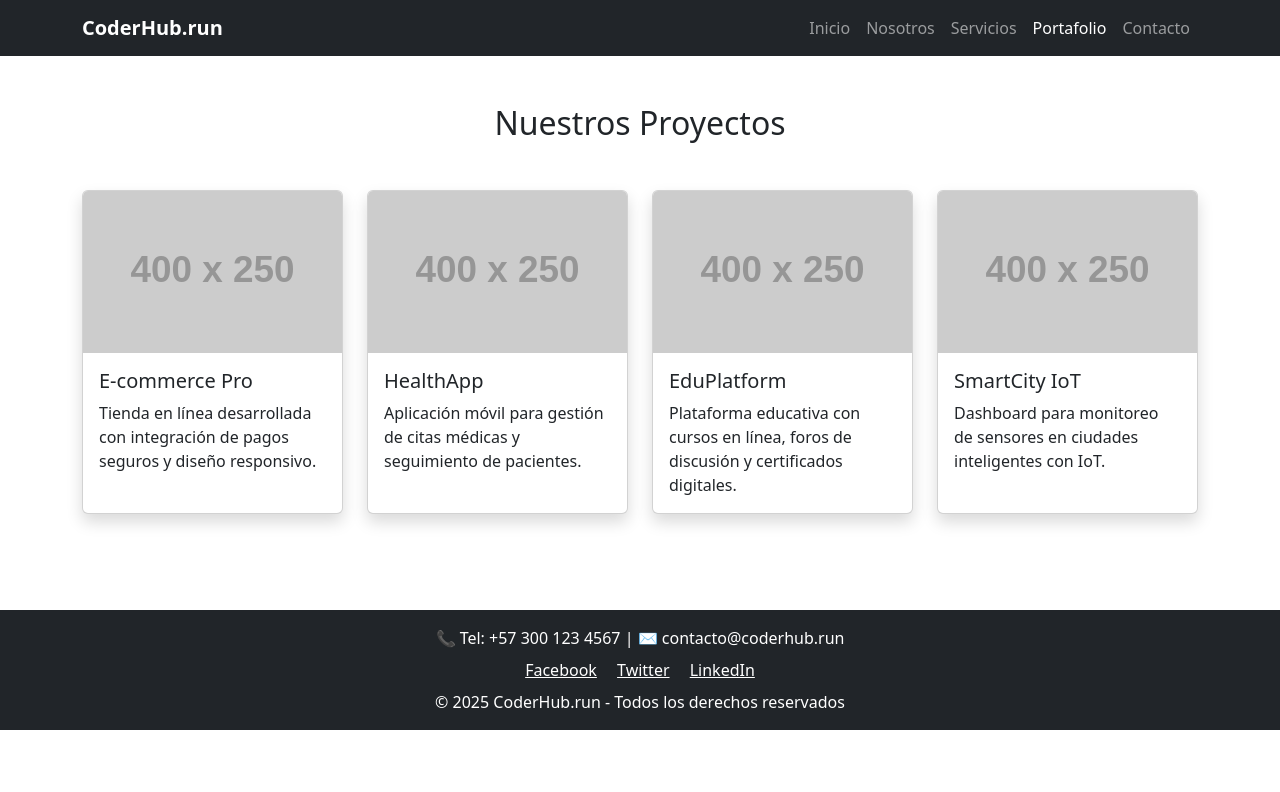
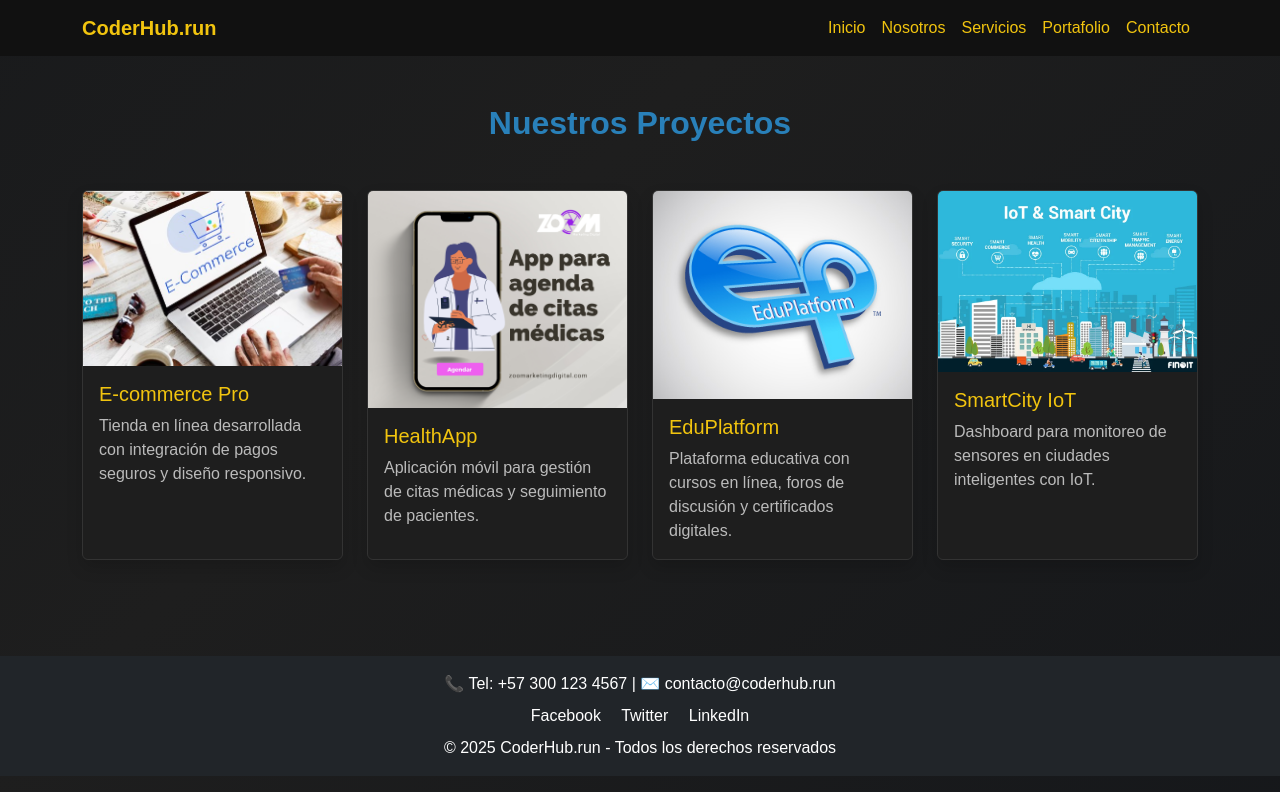
Before and after one commit to andre2308dev/Parcial2_2025g1_Osorio_Wilson, a plain HTML site: page projects.html in a window 1280 px wide. Drawn offline with nearby package versions, Linux system fonts and the light colour scheme; placeholder pictures from the web are drawn by us.

Commit message:
primeros estilos

```diff
--- a/css/styles.css
+++ b/css/styles.css
@@ -4,8 +4,107 @@
     box-sizing: border-box;
 }
 
-h1 {
-    color: #333;
-    text-align: center;
-    margin-top: 20px;
+/* ====== Estilo Global ====== */
+body {
+    font-family: 'Poppins', sans-serif;
+    color: #f1c40f;
+    background: linear-gradient(-45deg, #0d1117, #1e1e1e, #0d1117, #111);
+    background-size: 400% 400%;
+    animation: gradientBG 15s ease infinite;
 }
+
+/* Fondo animado */
+@keyframes gradientBG {
+    0% {
+        background-position: 0% 50%;
+    }
+
+    50% {
+        background-position: 100% 50%;
+    }
+
+    100% {
+        background-position: 0% 50%;
+    }
+}
+
+/* ====== Encabezados ====== */
+h1,
+h2,
+h3 {
+    color: #2980b9;
+    /* Azul elegante */
+    font-weight: 700;
+}
+
+h2 span {
+    color: #e67e22;
+    /* Resalta palabras clave en naranja */
+}
+
+/* ====== Navbar ====== */
+.navbar {
+    background-color: #111 !important;
+}
+
+.navbar .nav-link,
+.navbar .navbar-brand {
+    color: #f1c40f !important;
+    transition: 0.3s;
+}
+
+.navbar .nav-link:hover {
+    color: #2980b9 !important;
+    /* Azul en hover */
+}
+
+/* ====== Botones ====== */
+.btn-primary {
+    background: linear-gradient(45deg, #f1c40f, #e67e22);
+    border: none;
+    color: #000;
+    font-weight: bold;
+    transition: 0.4s;
+}
+
+.btn-primary:hover {
+    background: linear-gradient(45deg, #2980b9, #f1c40f);
+    color: #fff;
+}
+
+/* ====== Cards ====== */
+.card {
+    background-color: #1e1e1e;
+    color: #ddd;
+    border: 1px solid #333;
+    transition: transform 0.3s, box-shadow 0.3s;
+}
+
+.card:hover {
+    transform: translateY(-8px);
+    box-shadow: 0 6px 20px rgba(241, 196, 15, 0.4);
+}
+
+.card-title {
+    color: #f1c40f;
+}
+
+.card-text {
+    color: #bbb;
+}
+
+/* ====== Footer ====== */
+footer {
+    background-color: #111;
+    color: #bbb;
+}
+
+footer a {
+    color: #f1c40f;
+    text-decoration: none;
+    transition: 0.3s;
+}
+
+footer a:hover {
+    color: #2980b9;
+}
--- a/projects.html
+++ b/projects.html
@@ -5,14 +5,8 @@
     <meta charset="UTF-8">
     <meta name="viewport" content="width=device-width, initial-scale=1.0">
     <title>CoderHub.run | Portafolio</title>
-
-    <!-- Bootstrap CSS -->
     <link href="https://cdn.jsdelivr.net/npm/bootstrap@5.3.3/dist/css/bootstrap.min.css" rel="stylesheet">
-
-    <!-- Animate.css -->
     <link rel="stylesheet" href="https://cdnjs.cloudflare.com/ajax/libs/animate.css/4.1.1/animate.min.css" />
-
-    <!-- Estilos propios -->
     <link rel="stylesheet" href="css/styles.css">
 </head>
 
@@ -48,7 +42,7 @@
             <!-- Proyecto 1 -->
             <div class="col-md-6 col-lg-3 animate__animated animate__fadeInUp">
                 <div class="card h-100 shadow">
-                    <img src="https://via.placeholder.com/400x250" class="card-img-top" alt="Proyecto 1">
+                    <img src="./img/Tienda_Online_1.jpg" class="card-img-top" alt="Proyecto 1">
                     <div class="card-body">
                         <h5 class="card-title">E-commerce Pro</h5>
                         <p class="card-text">Tienda en línea desarrollada con integración de pagos seguros y diseño
@@ -60,7 +54,7 @@
             <!-- Proyecto 2 -->
             <div class="col-md-6 col-lg-3 animate__animated animate__fadeInUp animate__delay-1s">
                 <div class="card h-100 shadow">
-                    <img src="https://via.placeholder.com/400x250" class="card-img-top" alt="Proyecto 2">
+                    <img src="./img/citas_medicas.png" class="card-img-top" alt="Proyecto 2">
                     <div class="card-body">
                         <h5 class="card-title">HealthApp</h5>
                         <p class="card-text">Aplicación móvil para gestión de citas médicas y seguimiento de pacientes.
@@ -72,7 +66,7 @@
             <!-- Proyecto 3 -->
             <div class="col-md-6 col-lg-3 animate__animated animate__fadeInUp animate__delay-2s">
                 <div class="card h-100 shadow">
-                    <img src="https://via.placeholder.com/400x250" class="card-img-top" alt="Proyecto 3">
+                    <img src="./img/eduPlatform.png" class="card-img-top" alt="Proyecto 3">
                     <div class="card-body">
                         <h5 class="card-title">EduPlatform</h5>
                         <p class="card-text">Plataforma educativa con cursos en línea, foros de discusión y certificados
@@ -84,7 +78,7 @@
             <!-- Proyecto 4 -->
             <div class="col-md-6 col-lg-3 animate__animated animate__fadeInUp animate__delay-3s">
                 <div class="card h-100 shadow">
-                    <img src="https://via.placeholder.com/400x250" class="card-img-top" alt="Proyecto 4">
+                    <img src="./img/smartCity.jpg" class="card-img-top" alt="Proyecto 4">
                     <div class="card-body">
                         <h5 class="card-title">SmartCity IoT</h5>
                         <p class="card-text">Dashboard para monitoreo de sensores en ciudades inteligentes con IoT.</p>
```
Also changed, not shown: about.html (+3 -3 lines), index.html (+1 -0 lines), services.html (+4 -4 lines), img/Tienda_Online_1.jpg (added), img/citas_medicas.png (added), img/eduPlatform.png (added), img/hombre_1.jpg (added), img/icon-page.png (added), img/mujer_1.jpg (added), img/mujer_2.jpg (added), img/smartCity.jpg (added).
